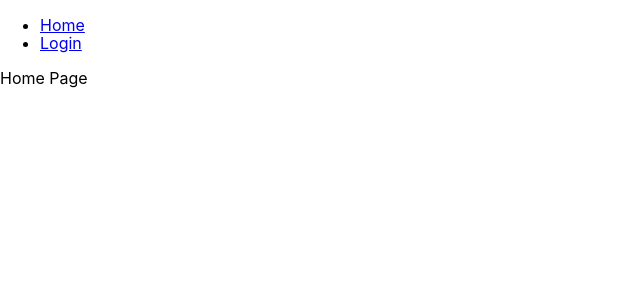
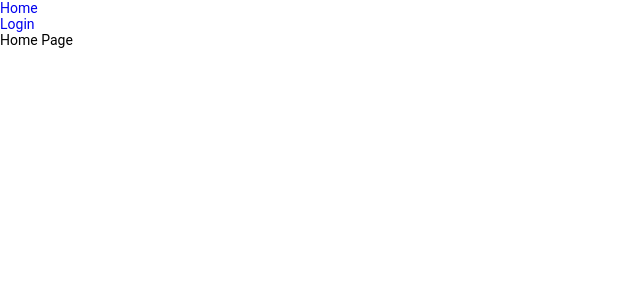
Before and after one commit to jaydonlau/students-in-canada, a React (Create React App) app in the folder frontend/: page / in a window 1280 px wide. Shown: the top 300 px of the page, without its empty margins (0-640 px from the left). Built offline with nearby package versions, Linux system fonts and the light colour scheme.

Commit message:
style: add global reset component

```diff
--- a/frontend/src/App.tsx
+++ b/frontend/src/App.tsx
@@ -5,7 +5,9 @@
   Route,
   Link
 } from "react-router-dom";
+
 import { Normalize } from 'styled-normalize';
+import GlobalStyles from './styles/global';
 
 import HomePage from 'containers/HomePage';
 import LoginPage from 'containers/LoginPage';
@@ -31,6 +33,7 @@
           <HomePage />
         </Route>
       </Switch>
+      <GlobalStyles />
     </Router>
   );
 }
--- /dev/null
+++ b/frontend/src/styles/global.js
@@ -0,0 +1,34 @@
+import { createGlobalStyle } from "styled-components";
+
+export default createGlobalStyle`
+  @import url('<https://fonts.googleapis.com/css?family=Roboto:400,700&display=swap>');
+
+  * {
+    margin: 0;
+    padding: 0;
+    outline: 0;
+    border: 0;
+    box-sizing: border-box;
+  }
+  *:focus {
+    outline: 0;
+  }
+  html, body, #root {
+    height: 100%;
+  }
+  body {
+    -webkit-font-smoothing: antialiased;
+  }
+  body, input, button {
+    font: 14px 'Roboto', sans-serif;
+  }
+  a {
+    text-decoration: none;
+  }
+  ul {
+    list-style: none;
+  }
+  button {
+    cursor: pointer;
+  }
+`;
```
